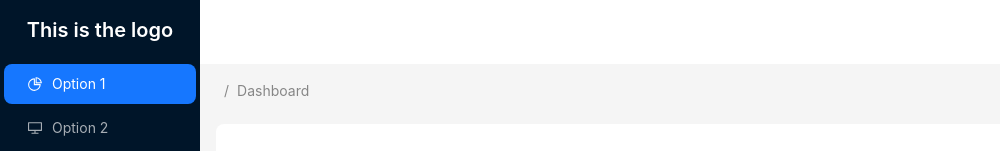
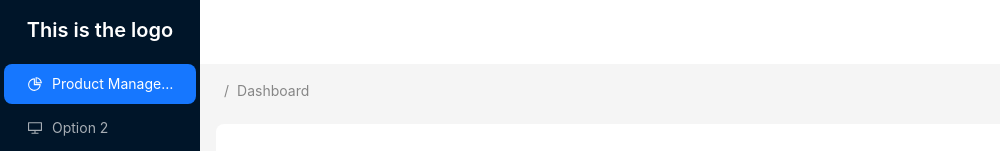
Before and after one commit to DeveloperDolon/microservice-client, a Next.js app: page /dashboard in a window 1280 px wide. Shown: the top 151 px of the page, without its empty margins (0-1000 px from the left). Built offline with nearby package versions, Linux system fonts and the light colour scheme.

Commit message:
Link with dashbaord side bar item

```diff
--- a/app/_constants/dashboard_items.tsx
+++ b/app/_constants/dashboard_items.tsx
@@ -6,6 +6,7 @@ import {
   UserOutlined,
 } from "@ant-design/icons";
 import type { MenuProps } from "antd";
+import Link from "next/link";
 
 type MenuItem = Required<MenuProps>["items"][number];
 
@@ -24,7 +25,7 @@ function getItem(
 }
 
 export const dashboard_items: MenuItem[] = [
-  getItem("Option 1", "1", <PieChartOutlined />),
+  getItem(<Link href={'/dashboard/product-management'}>Product Management</Link>, "1", <PieChartOutlined />),
   getItem("Option 2", "2", <DesktopOutlined />),
   getItem("User", "sub1", <UserOutlined />, [
     getItem("Tom", "3"),
```
